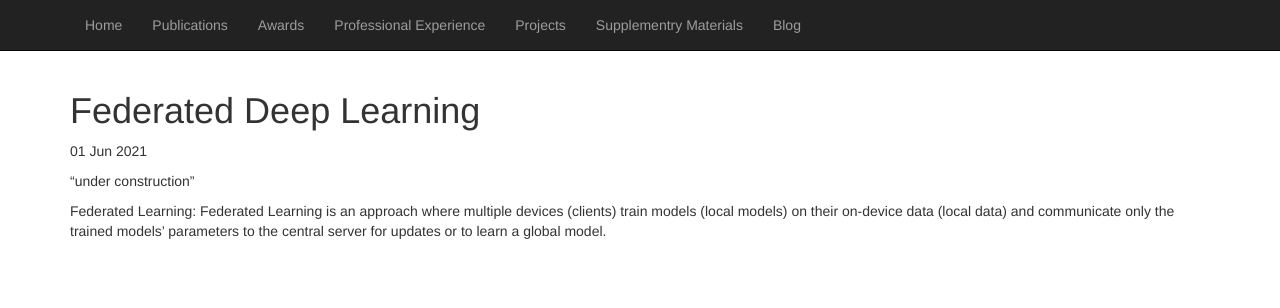
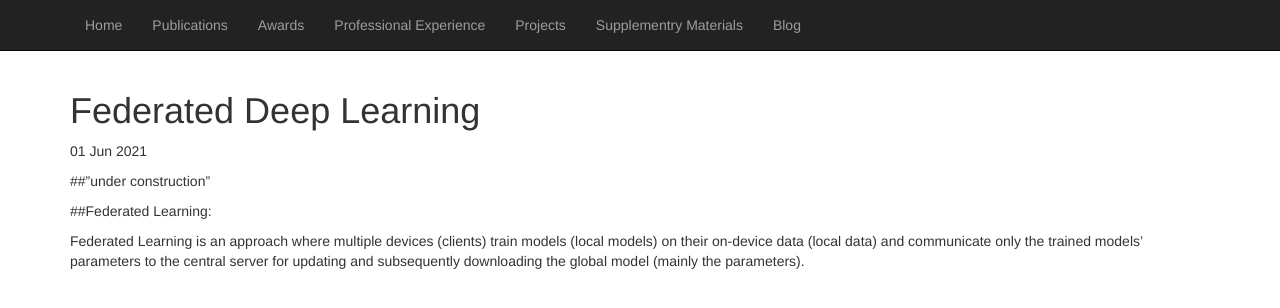
Before and after one commit to yasar-rehman/yasar, a Jekyll site: the page built from _posts/2021-06-01-Federated Learning.md, in a window 1280 px wide. Shown: the top 308 px of the page. Built offline with Jekyll 4.4.1, drawn with Linux system fonts in a browser that asks for light colours; some web fonts are replaced.

Commit message:
Update 2021-06-01-Federated Learning.md

```diff
--- a/_posts/2021-06-01-Federated Learning.md
+++ b/_posts/2021-06-01-Federated Learning.md
@@ -3,6 +3,8 @@
 title: Federated Deep Learning
 ---
 
-"under construction"
+##"under construction"
 
-Federated Learning: Federated Learning is an approach where multiple devices (clients) train models (local models) on their on-device data (local data) and communicate only the trained models' parameters to the central server for updates or to learn a global model.
+##Federated Learning:
+
+Federated Learning is an approach where multiple devices (clients) train models (local models) on their on-device data (local data) and communicate only the trained models' parameters to the central server for updating and subsequently downloading the global model (mainly the parameters).
```
